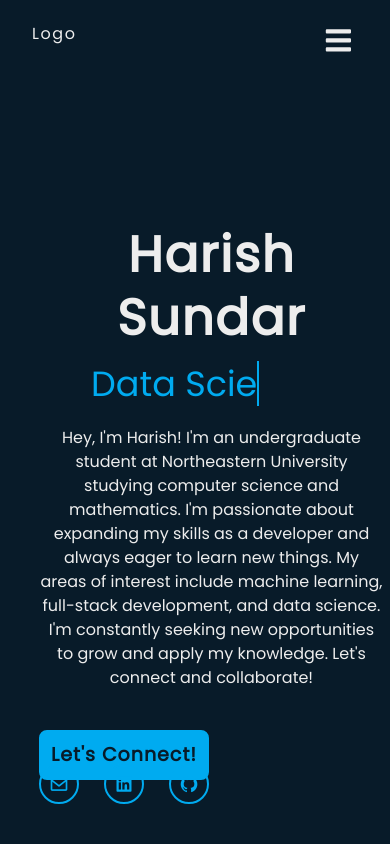
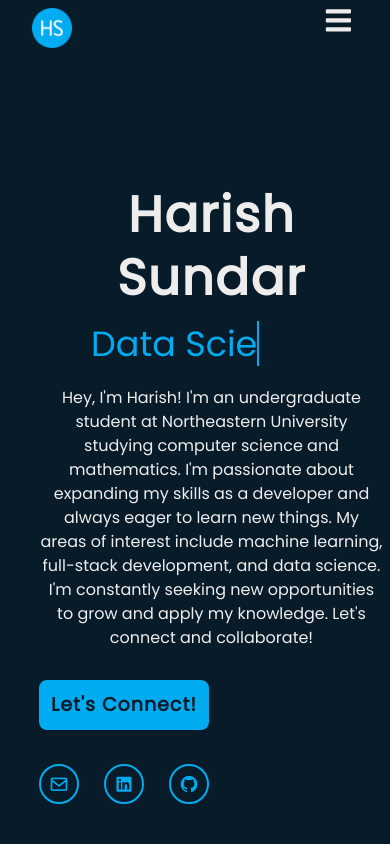
Before and after one commit to harish-sundar/harish-sundar.github.io, a React (Create React App) app: page / in a window 390 px wide. Shown: the top 844 px of the page. Built offline with nearby package versions, Linux system fonts and the light colour scheme.

Commit message:
updated navbar for responsiveness

```diff
--- a/src/App.css
+++ b/src/App.css
@@ -11,20 +11,28 @@
 
 }
 
+
+
 header {
   display: flex;
   align-items: center;
   justify-content: space-between;
-  height: 80px;
+  height: 40px;
   padding: 0 2rem;
   background-color: #081b29;
   color:#ededed;
+}
+
+.logo{
+  width: 40px;
+  margin-top: 15px;
 }
 
 nav a {
   margin: 0 2rem;
   color: #ededed;
   text-decoration: none;
+  cursor: pointer;
 }
 
 nav a:hover{
@@ -48,12 +56,13 @@ header .nav-btn {
   header .nav-btn {
     visibility: visible;
     opacity: 1;
+    z-index: 999;
   }
   header nav {
     position: fixed;
     top: 0;
     left: 0;
-    height: 100%;
+    height: 100vh;
     width: 100%;
     display: flex;
     flex-direction: column;
@@ -63,9 +72,22 @@ header .nav-btn {
     background-color: #081b29;
     transition: 1s;
     transform: translateY(-100vh);
+    z-index: 998;
   }
   header .responsive_nav{
-    transform: none;
+    transform: translateY(0);
+    z-index: 999;
+
+  }
+  nav .nav-close-btn{
+    position: absolute;
+    top: 2rem;
+    right: 2rem;
+    z-index: 1000;
+  }
+  nav a{
+    font-size: 1.5rem;
+    z-index: 999;
   }
 }
 
@@ -244,6 +266,7 @@ header h1{
     z-index: 1;
     overflow: hidden;
     position: absolute;
+    margin-bottom: 20px;
 }
 
 .button-box a::before{
@@ -272,7 +295,7 @@ header h1{
     width: 170px;
     display: flex;
     justify-content: space-between;
-    margin-top: 200px;
+    margin-top: 20px;
 }
 
 .home-sci::before{
--- a/src/components/Education.jsx
+++ b/src/components/Education.jsx
@@ -5,7 +5,9 @@ import mcstLogo from '../images/mcst_logo.jpeg';
 
 const EducationSection = () => {
   return (
-    <section className="education" id="education">
+    <section className="education2" id="education2">
+      <br />
+      <br />
       <br />
       <div className="education-header">
         <h1>
--- a/src/components/Experience.jsx
+++ b/src/components/Experience.jsx
@@ -18,6 +18,7 @@ const ExperienceSection = () => {
 
     return (
         <section className = "experience" id = "experience">
+            <br />
             <br />
         <div className="experience-header">
         <h1>
--- a/src/components/Footer.jsx
+++ b/src/components/Footer.jsx
@@ -8,7 +8,7 @@ const FooterSection = () => {
                 <p>&copy; 2023 | Designed & Built by Harish Sundar | Powered by React </p>
             </div>
             <div class = "footer-icon">
-                <Link to="home" spy={true} smooth={true} offset={50}><i class = "bx bx-up-arrow-alt"></i></Link>
+                <Link to="navbar" spy={true} smooth={true} offset={50}><i class = "bx bx-up-arrow-alt"></i></Link>
             </div>
         </footer>
     );
--- a/src/components/Navbar.jsx
+++ b/src/components/Navbar.jsx
@@ -1,31 +1,49 @@
-import React, { useState } from 'react';
+import React, { useRef, useState } from 'react';
 import { FaBars, FaTimes } from 'react-icons/fa';
+import { Link } from 'react-scroll';
+import logo from '../images/logo_icon.png';
 
 const NavbarSection = () => {
+  const navRef = useRef();
   const [isNavOpen, setIsNavOpen] = useState(false);
 
   const toggleNavbar = () => {
     setIsNavOpen(!isNavOpen);
   };
 
+  const closeNavbar = () => {
+    setIsNavOpen(false);
+  };
+
   return (
-    <header>
-      <h3>Logo</h3>
-      <nav className={`navbar ${isNavOpen ? 'responsive_nav' : ''}`}>
-        <a href="/#home">Home</a>
-        <a href="/#education2">Education</a>
-        <a href="/#experience">Experience</a>
-        <a href="/#projects">Projects</a>
-        <a href="/#skills">Skills</a>
-        <a href="/#contact">Contact</a>
-        <button className="nav-btn nav-close-btn" onClick={toggleNavbar}>
-          <FaTimes />
-        </button>
+    <section className= "navbar">
+    <header className='header'>
+      <img src={logo} alt="Harish Sundar" className='logo' />
+      <nav ref={navRef} className={isNavOpen ? 'responsive_nav' : ''}>
+        <Link to="home" spy={true} smooth={true} offset={50} onClick={closeNavbar}>
+          Home
+        </Link>
+        <Link to="education" spy={true} smooth={true} offset={50} onClick={closeNavbar}>
+          Education
+        </Link>
+        <Link to="experience" spy={true} smooth={true} offset={50} onClick={closeNavbar}>
+          Experience
+        </Link>
+        <Link to="projects" spy={true} smooth={true} offset={50} onClick={closeNavbar}>
+          Projects
+        </Link>
+        <Link to="skills" spy={true} smooth={true} offset={50} onClick={closeNavbar}>
+          Skills
+        </Link>
+        <Link to="contact" spy={true} smooth={true} offset={50} onClick={closeNavbar}>
+          Contact
+        </Link>
       </nav>
       <button className="nav-btn" onClick={toggleNavbar}>
-        <FaBars />
+        {isNavOpen ? <FaTimes /> : <FaBars />}
       </button>
     </header>
+    </section>
   );
 };
 
--- a/src/components/NewEducation.jsx
+++ b/src/components/NewEducation.jsx
@@ -5,7 +5,8 @@ import 'react-vertical-timeline-component/style.min.css';
 
 const NewEducationSection = () => {
     return (
-      <section className="education2" id="education2">
+      <section className="education" id="education">
+        <br />
         <br />
         <div className="education2-header">
           <h1>
--- a/src/components/Projects.jsx
+++ b/src/components/Projects.jsx
@@ -5,6 +5,8 @@ import data from '../projects_data.js';
 const ProjectsSection = () => {
   return (
     <section className="projects" id="projects">
+      <br />
+      <br />
       <div className="projects-header">
         <h1>
           <span className="projects-title">Projects:</span> My Portfolio
```
Also changed, not shown: src/images/logo_icon.png (added).
